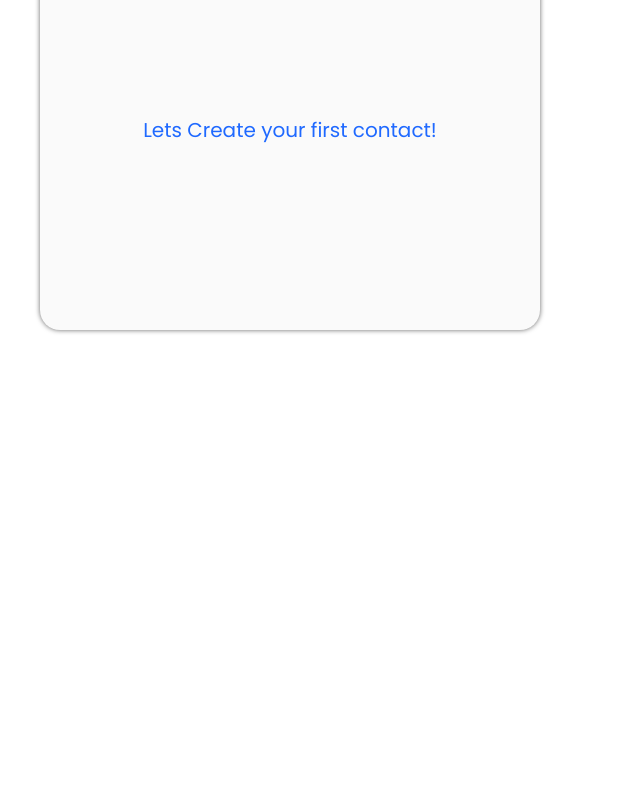
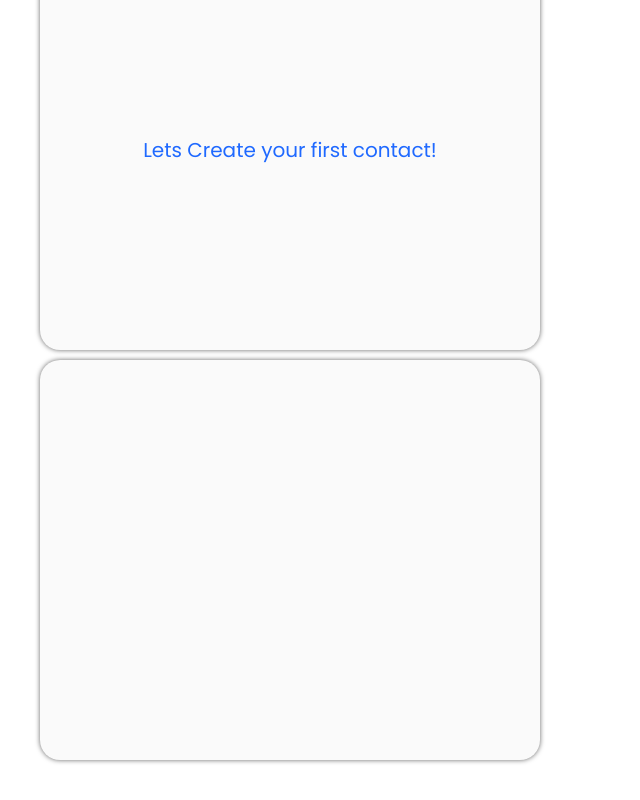
Before and after one commit to SinaMAmini/nurafin-dashboard, a React (Vite) app: page / in a window 1280 px wide. Shown: the part 1995-2795 px from the top of the page, without its empty margins (0-640 px from the left). Before the commit the page ends 2385 px from the top, so only its background shows below. Built offline with nearby package versions, Linux system fonts and the light colour scheme.

Commit message:
[ADD] initial chat section

```diff
--- /dev/null
+++ b/src/components/chat-components/chat-section.scss
@@ -0,0 +1,8 @@
+.chat-container {
+    inline-size: 50rem;
+    block-size: 40rem;
+
+    border-radius: 2rem;
+    box-shadow: 0 0 0.5rem 0 var(--color-gray-40);
+    background-color: var(--color--default-background);
+}
--- a/src/components/chat-components/chat-section.tsx
+++ b/src/components/chat-components/chat-section.tsx
@@ -1,5 +1,6 @@
 import * as React from 'react';
 import {Message} from './message';
+import './chat-section.scss';
 
 type message = {
     text: string;
@@ -17,7 +18,8 @@ export const ChatSection = ({contact}: Props) => {
 
     const messages: message[] = getMessages(contact);
     return (
-        <div>
+        <div className="chat-container">
+            <h3 className="contact-name">{contact}</h3>
             {messages.map((message) => {
                 return <Message msg={message.text} toWho={contact} key={message.id} />;
             })}
--- a/src/components/chat-components/contacts.scss
+++ b/src/components/chat-components/contacts.scss
@@ -29,7 +29,9 @@
     min-block-size: 40rem;
 
     border-radius: 2rem;
+    padding: var(--padding-medium) 0;
     box-shadow: 0 0 0.5rem 0 var(--color-gray-40);
+
     background-color: var(--color--default-background);
 
     .contact {
--- a/src/components/navbar-components/navbar.scss
+++ b/src/components/navbar-components/navbar.scss
@@ -4,6 +4,7 @@
     gap: 2rem;
     align-items: flex-start;
     block-size: 100%;
+    padding-block-end: 2rem;
 
     img {
         inline-size: 2rem;
@@ -24,6 +25,6 @@
     .nav-list {
         align-items: center;
         flex-direction: row;
-        block-size: 4rem;
+        block-size: 6rem;
     }
 }
--- a/src/components/sections-components/diagram.scss
+++ b/src/components/sections-components/diagram.scss
@@ -3,6 +3,8 @@
 
     box-shadow: 0 0 0.5rem 0 var(--color-gray-40);
 
+    inline-size: 100rem;
+
     .highcharts-container {
         border-radius: 2rem;
     }
--- a/src/components/sections-components/sections-container.tsx
+++ b/src/components/sections-components/sections-container.tsx
@@ -37,8 +37,7 @@ export const SectionsContainer = () => {
             <Diagram options={option1} />
             <Diagram options={option2} />
             <Contacts contacts={contacts} updateActiveChat={useActiveContact} />
-            <ChatSection contact={activeContact} />
-            <Apollo />
+            <Apollo activeContact={activeContact} />
         </div>
     );
 };
--- a/src/helper-components/apollo.tsx
+++ b/src/helper-components/apollo.tsx
@@ -7,12 +7,14 @@ const client = new ApolloClient({
     cache: new InMemoryCache(),
 });
 
-type Props = {};
+type Props = {
+    activeContact: string;
+};
 
-export const Apollo = (props: Props) => {
+export const Apollo = ({activeContact}: Props) => {
     return (
         <ApolloProvider client={client}>
-            <ChatSection contact="admin" messages={[]} />
+            <ChatSection contact={activeContact} />
         </ApolloProvider>
     );
 };
```
